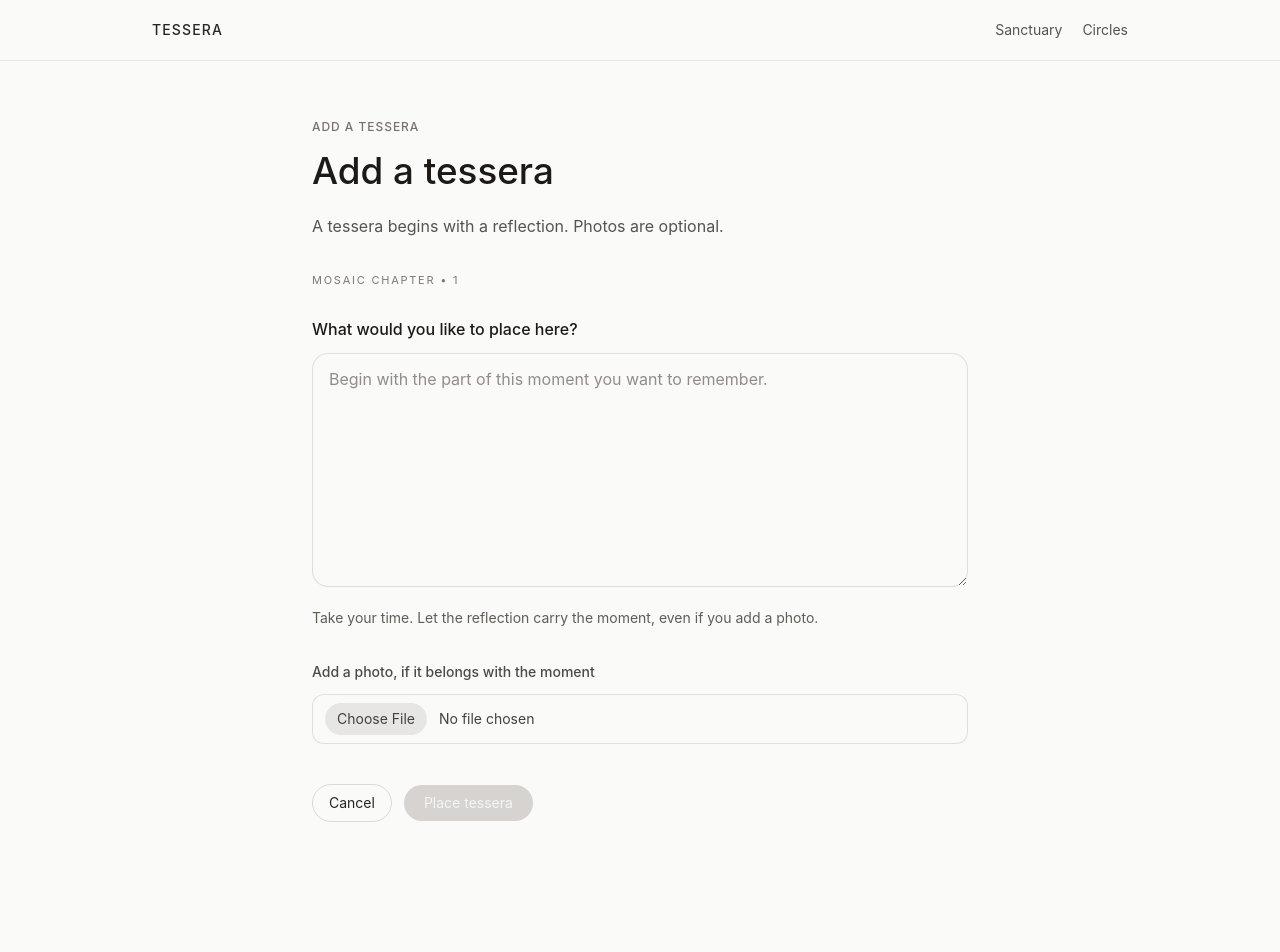
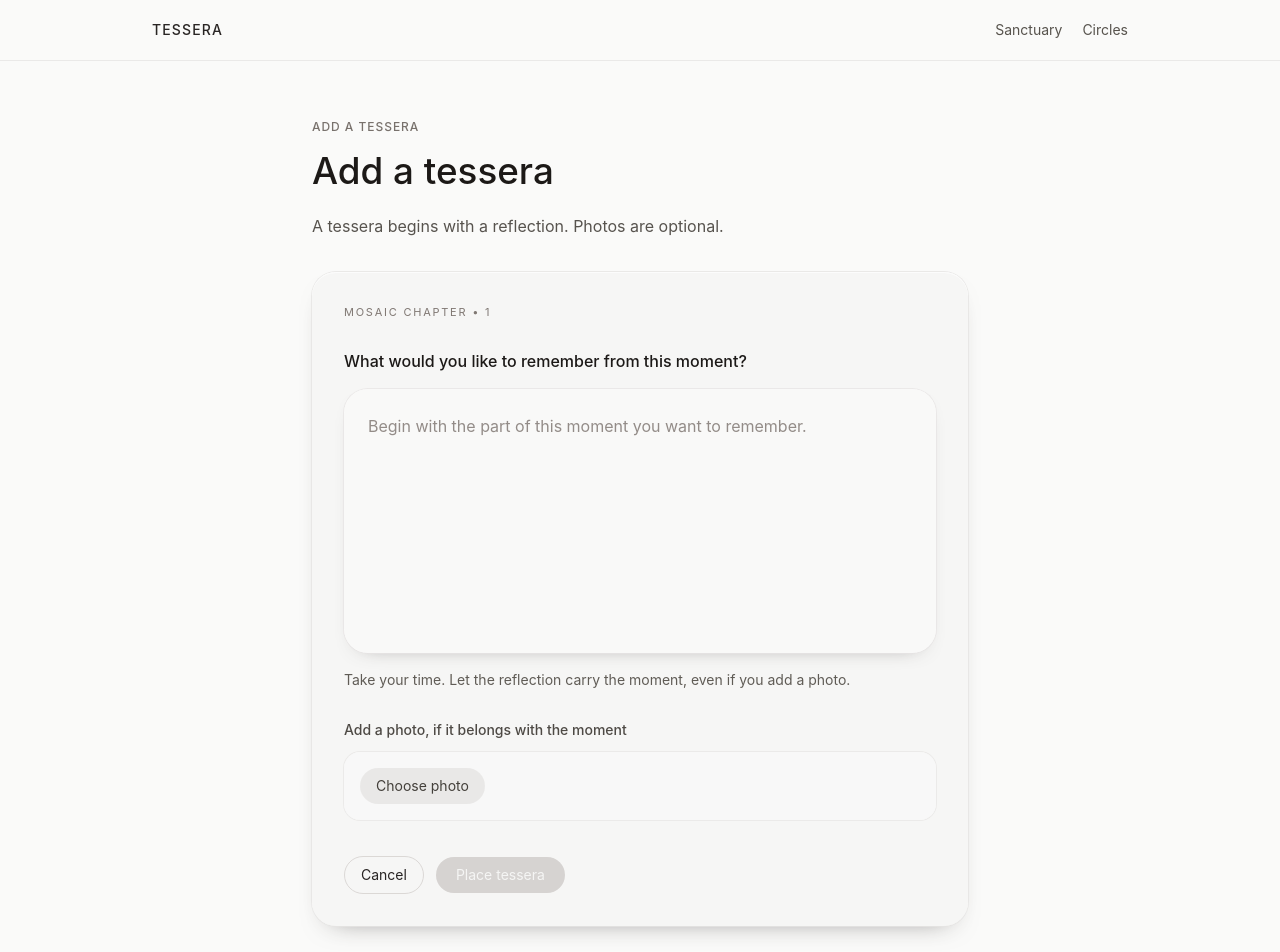
Before and after one commit to vanderjt/tessera, a Next.js app: page /mosaics/1/share in a window 1280 px wide. Shown: the top 952 px of the page. Before the commit the page ends 918 px from the top, so only its background shows below. Built offline with nearby package versions, Linux system fonts and the light colour scheme.

Commit message:
Refactor add tessera page into layered composer surfaces

```diff
--- a/app/(app)/mosaics/[mosaicId]/share/page.tsx
+++ b/app/(app)/mosaics/[mosaicId]/share/page.tsx
@@ -49,38 +49,51 @@ export default function ShareMomentPage({ params }: PageProps) {
         A tessera begins with a reflection. Photos are optional.
       </p>
 
-      <form onSubmit={handlePlaceTessera} className="mt-8 space-y-7">
+      <form
+        onSubmit={handlePlaceTessera}
+        className="mt-8 space-y-7 rounded-3xl bg-stone-100/80 p-6 shadow-[inset_0_1px_0_rgba(255,255,255,0.7),0_12px_28px_-20px_rgba(41,37,36,0.65)] ring-1 ring-stone-200/80 sm:p-8"
+      >
         <p className="text-[11px] uppercase tracking-[0.16em] text-stone-500/95">Mosaic chapter • {mosaicId}</p>
 
-        <div className="space-y-3">
-          <label htmlFor="reflection" className="block text-base font-medium text-stone-900">
-            What would you like to place here?
-          </label>
+        <div className="space-y-4">
+          <p className="text-base font-medium text-stone-900">What would you like to remember from this moment?</p>
+
+          <div className="rounded-3xl bg-stone-50/95 p-5 shadow-[0_8px_22px_-18px_rgba(41,37,36,0.7)] ring-1 ring-stone-200/75 sm:p-6">
             <textarea
               id="reflection"
               value={reflection}
               onChange={(event) => setReflection(event.target.value)}
               placeholder="Begin with the part of this moment you want to remember."
               rows={8}
-            className="w-full rounded-2xl border border-stone-300/75 bg-stone-50/60 px-4 py-3 text-base leading-relaxed text-stone-800 outline-none transition placeholder:text-stone-500/80 focus:border-stone-400 focus:ring-2 focus:ring-stone-300/55"
+              className="w-full resize-none border-0 bg-transparent p-0 text-base leading-relaxed text-stone-800 outline-none placeholder:text-stone-500/80"
             />
+          </div>
+
           <p className="text-sm leading-relaxed text-stone-600/95">
             Take your time. Let the reflection carry the moment, even if you add a photo.
           </p>
         </div>
 
-        <div className="space-y-3 pt-1">
+        <div className="space-y-3">
           <label htmlFor="photo" className="block text-sm font-medium text-stone-700/95">
             Add a photo, if it belongs with the moment
           </label>
+
+          <div className="rounded-2xl bg-stone-50/70 p-4 ring-1 ring-stone-200/70">
             <input
               id="photo"
               type="file"
               accept="image/*"
               onChange={handlePhotoChange}
-            className="block w-full rounded-xl border border-stone-300/70 bg-stone-50/70 px-3 py-2 text-sm text-stone-700 file:mr-3 file:rounded-full file:border-0 file:bg-stone-200/90 file:px-3 file:py-1.5 file:text-sm file:text-stone-700"
+              className="sr-only"
             />
-          {photoName ? <p className="text-xs text-stone-500/95">Selected: {photoName}</p> : null}
+            <label
+              htmlFor="photo"
+              className="inline-flex cursor-pointer items-center rounded-full bg-stone-200/80 px-4 py-2 text-sm text-stone-700 transition hover:bg-stone-300/80"
+            >
+              Choose photo
+            </label>
+            {photoName ? <p className="mt-3 text-xs text-stone-500/95">Selected: {photoName}</p> : null}
             {photoPreview ? (
               <Image
                 src={photoPreview}
@@ -88,12 +101,13 @@ export default function ShareMomentPage({ params }: PageProps) {
                 width={960}
                 height={640}
                 unoptimized
-              className="max-h-64 w-full rounded-xl object-cover ring-1 ring-stone-300/70"
+                className="mt-4 max-h-64 w-full rounded-xl object-cover ring-1 ring-stone-300/70"
               />
             ) : null}
           </div>
+        </div>
 
-        <div className="flex items-center gap-3 pt-3">
+        <div className="flex items-center gap-3 pt-2">
           <Link
             href={`/mosaics/${mosaicId}`}
             className="rounded-full border border-stone-300/85 px-4 py-2 text-sm text-stone-700 transition hover:border-stone-400 hover:text-stone-900"
```
Lines whose indentation alone changed are shown as unchanged.
